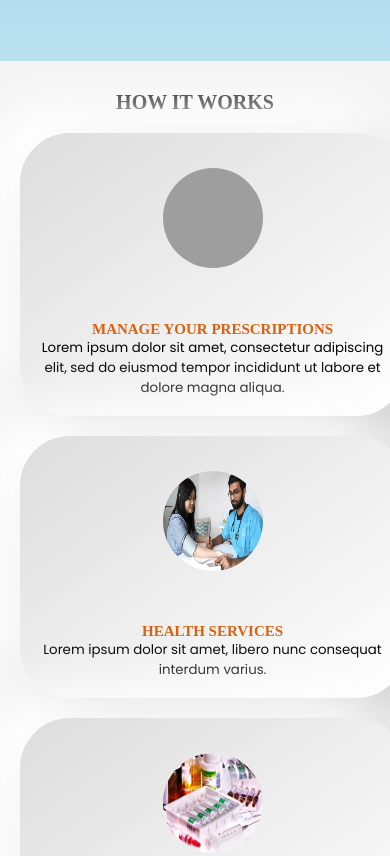
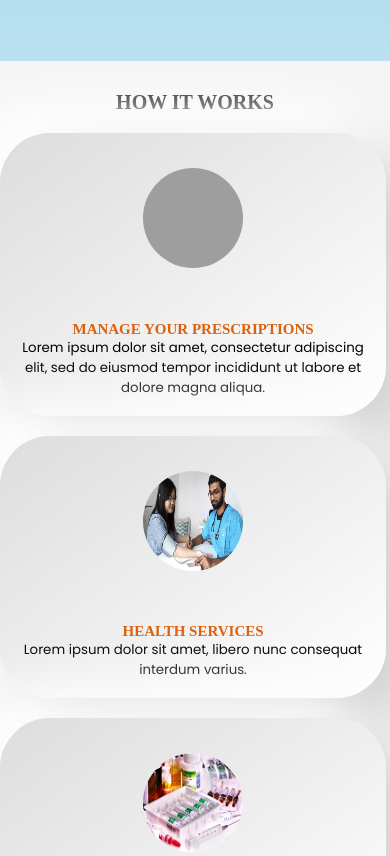
Before and after one commit to Finniki/pharmacy, a plain HTML site: page index.html in a window 390 px wide. Shown: the part 780-1636 px from the top of the page. Drawn offline with Linux system fonts and the light colour scheme; grey boxes are pictures that could not be loaded; a web font is replaced by a local one.

Commit message:
Update styles.css

```diff
--- a/styles.css
+++ b/styles.css
@@ -240,7 +240,7 @@ span {
   #how-it-works {
     width: 90%;
     flex-direction: column;
-    margin: 5%;
+    margin: 0;
   }
   .prescription,
   .consultation,
```
